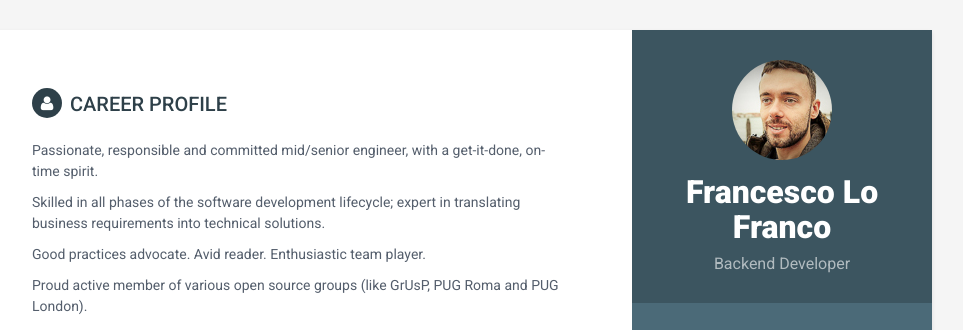
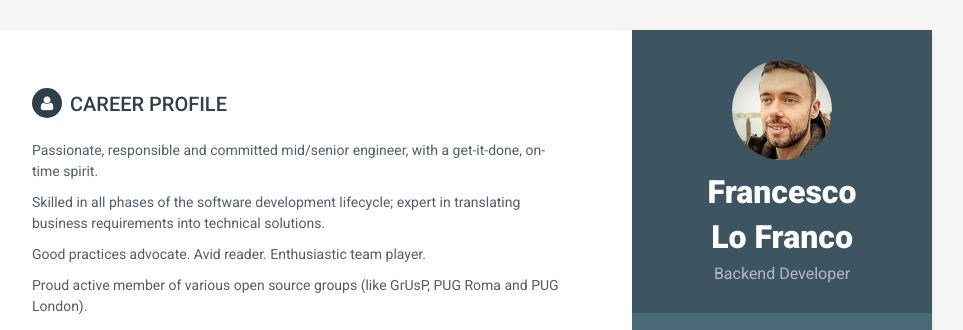
Before and after one commit to kekko1212/kekko1212.github.io, a plain HTML site: page index.html in a window 1280 px wide. Shown: the top 330 px of the page, without its empty margins (188-1151 px from the left). Drawn offline with Linux system fonts and the light colour scheme.

Commit message:
avoid surname to be on 2 lines

```diff
--- a/index.html
+++ b/index.html
@@ -37,7 +37,8 @@
     <div class="sidebar-wrapper">
         <div class="profile-container">
             <img class="profile" src="assets/images/profile.jpg" alt="" />
-            <h1 class="name">Francesco Lo Franco</h1>
+            <h1 class="name">Francesco</h1>
+            <h1 class="name">Lo Franco</h1>
             <h3 class="tagline">Backend Developer</h3>
         </div><!--//profile-container-->
 
```
